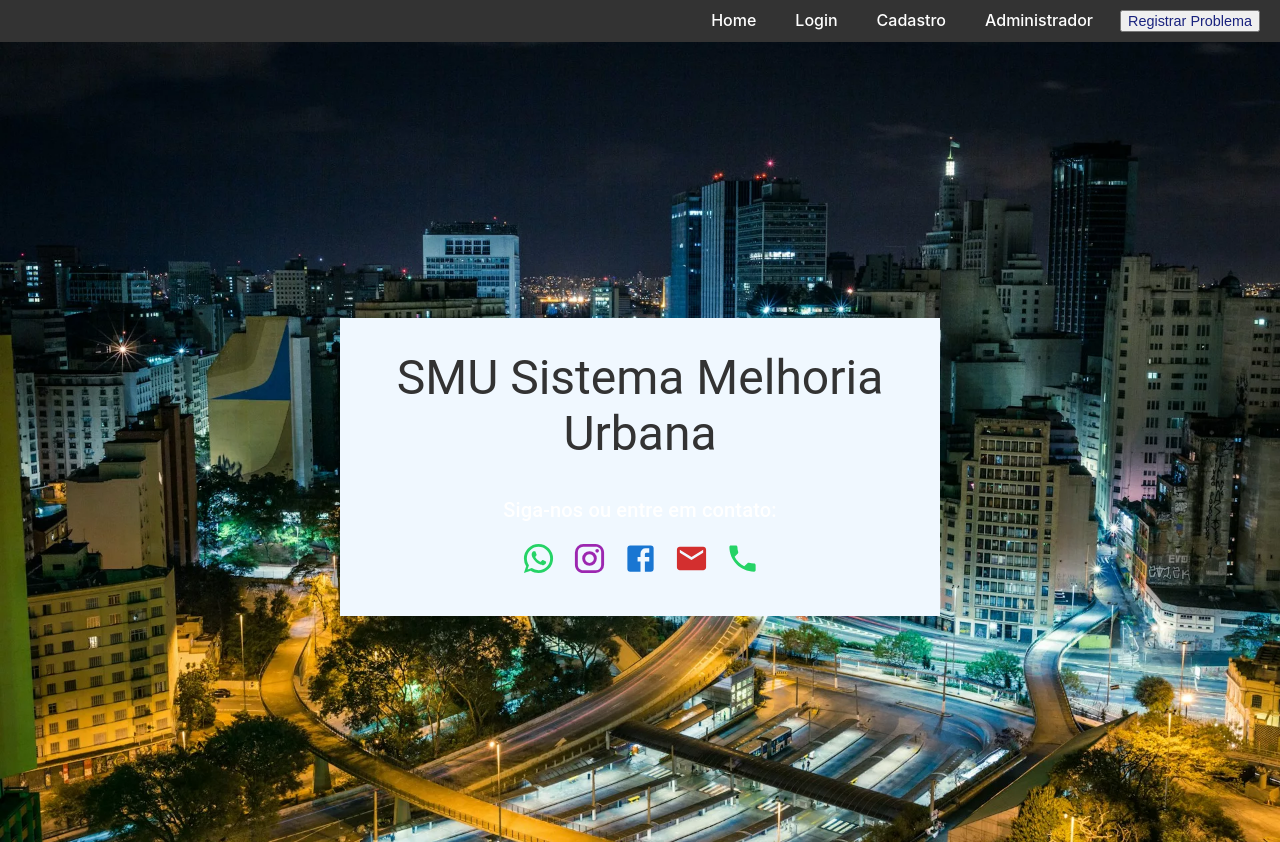
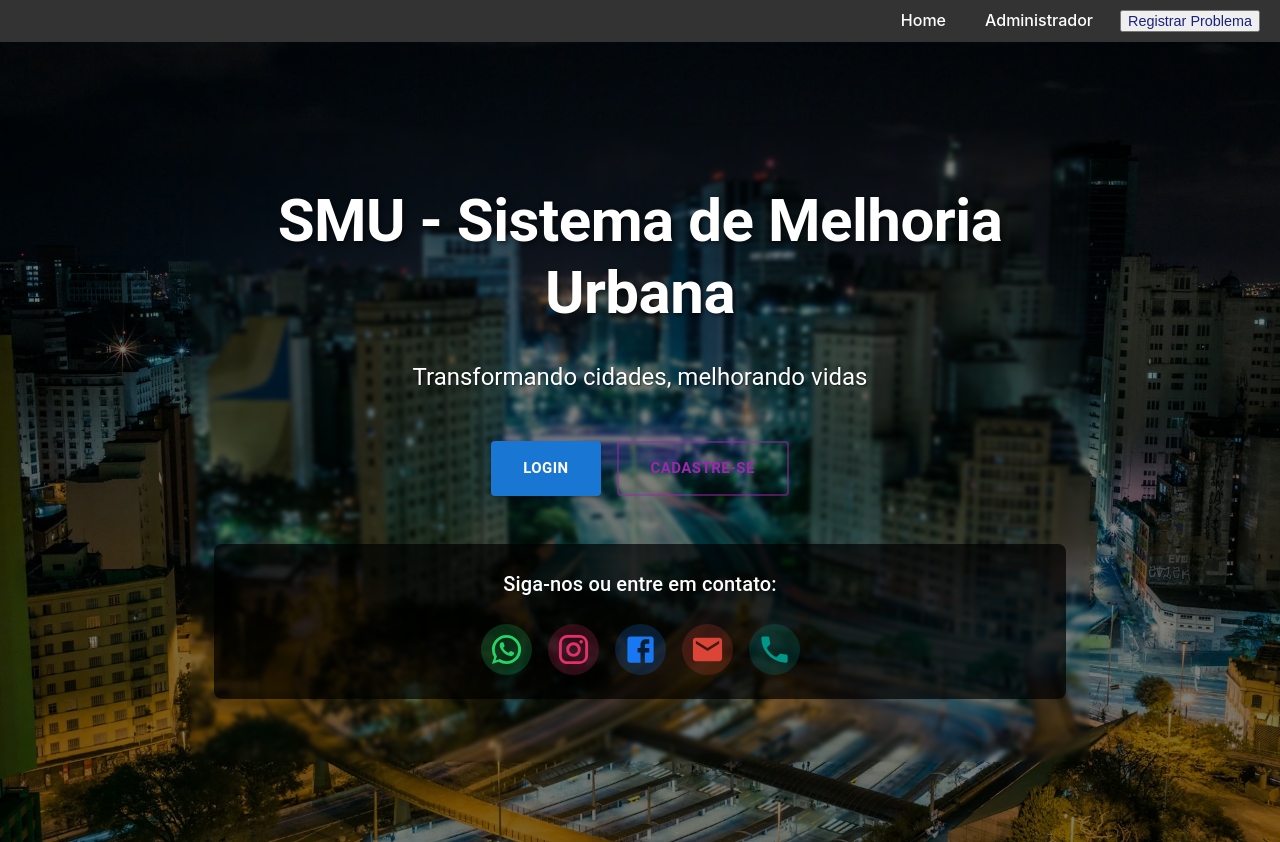
Before and after one commit to Lucianoneves/tcc, a React (Create React App) app in the folder registro/: page / in a window 1280 px wide. Built offline with nearby package versions, Linux system fonts and the light colour scheme; no server answers.

Commit message:
Armazenar fotos  para cada usuario no componente perfilUsuario

```diff
--- a/registro/src/contexts/auth.js
+++ b/registro/src/contexts/auth.js
@@ -26,6 +26,7 @@ function AuthProvider({ children }) {
    const [endereco, setEndereco] = useState('');
 
 
+
   const navigate = useNavigate();
 
   // Carregar usuário autenticado no início
@@ -52,6 +53,7 @@ function AuthProvider({ children }) {
             nome: docSnap.data().nome,
             email: currentUser.email,
             avatarUrl: docSnap.data().avatarUrl || null,
+            fotoPerfil: fotoPreview.trim() || user.fotoPerfil, // Mantém a foto atual se não houver nova
           };
 
           setUser(userData);
--- a/registro/src/pages/Home.js
+++ b/registro/src/pages/Home.js
@@ -1,50 +1,194 @@
 import React from 'react';
-import { Container, Typography, Box, IconButton } from '@mui/material';
+import { Container, Typography, Box, IconButton, Button, useTheme } from '@mui/material';
 import { WhatsApp, Instagram, Facebook, Email, Phone } from '@mui/icons-material';
+import { useNavigate } from 'react-router-dom';
 import '../styles/Home.css';
 
+
+
+
+
 function Home() {
+    const theme = useTheme();
+    const navigate = useNavigate();
+
     return (
         <Box
             sx={{
-                height: '100vh', // altura total da tela
-                backgroundImage: `url(${process.env.PUBLIC_URL}/img/a.webp)`, // Referência à imagem local
-                backgroundSize: 'cover', // Faz a imagem cobrir todo o fundo
-                backgroundPosition: 'center', // Centraliza a imagem
+                minHeight: '100vh',
+                backgroundImage: `url(${process.env.PUBLIC_URL}/img/a.webp)`,
+                backgroundSize: 'cover',
+                backgroundPosition: 'center',
+                backgroundAttachment: 'fixed',
                 display: 'flex',
                 flexDirection: 'column',
                 justifyContent: 'center',
                 alignItems: 'center',
-                color: '#fff', // Cor branca para o texto
+                color: theme.palette.common.white,
                 textAlign: 'center',
+                position: 'relative',
+                '&::before': {
+                    content: '""',
+                    position: 'absolute',
+                    top: 0,
+                    left: 0,
+                    right: 0,
+                    bottom: 0,
+                    backgroundColor: 'rgba(0, 0, 0, 0.5)',
+                    zIndex: 0,
+                }
             }}
         >
-            <Container maxWidth="sm" className="home-container" style={{ textAlign: 'center', marginTop: '50px' }}>
-                <Typography variant="h3" component="h1" gutterBottom className="home-title">
-                   SMU
-                   Sistema Melhoria Urbana
-                </Typography>
-                <Typography variant="body1" className="home-description" gutterBottom>
-
+            <Container
+                maxWidth="md"
+                sx={{
+                    position: 'relative',
+                    zIndex: 1,
+                    py: 8,
+                    backdropFilter: 'blur(2px)',
+                    borderRadius: 2
+                }}
+            >
+                <Typography
+                    variant="h2"
+                    component="h1"
+                    gutterBottom
+                    sx={{
+                        fontWeight: 'bold',
+                        textShadow: '2px 2px 4px rgba(0, 0, 0, 0.5)',
+                        mb: 4
+                    }}
+                >
+                    SMU - Sistema de Melhoria Urbana
                 </Typography>
 
-                <Box mt={4}>
-                    <Typography variant="h6" gutterBottom>Siga-nos ou entre em contato:</Typography>
-                    <Box display="flex" justifyContent="center">
-                        <IconButton aria-label="WhatsApp" href="https://wa.me/seuNumero" target="_blank" color="primary">
+                <Typography
+                    variant="h5"
+                    component="p"
+                    sx={{
+                        mb: 6,
+                        textShadow: '1px 1px 2px rgba(0, 0, 0, 0.5)'
+                    }}
+                >
+                    Transformando cidades, melhorando vidas
+                </Typography>
+
+                {/* Botões de Login e Cadastro */}
+                <Box sx={{ display: 'flex', gap: 2, justifyContent: 'center', mb: 6 }}>
+                    <Button
+                        variant="contained"
+                        color="primary"
+                        size="large"
+                        onClick={() => navigate('/login')}
+                        sx={{
+                            px: 4,
+                            py: 1.5,
+                            fontWeight: 'bold',
+                            boxShadow: 3,
+                            '&:hover': {
+                                transform: 'translateY(-2px)',
+                                boxShadow: 6
+                            }
+                        }}
+                    >
+                        Login
+                    </Button>
+                    <Button
+                        variant="outlined"
+                        color="secondary"
+                        size="large"
+                        onClick={() => navigate('/cadastrarUsuario')}
+                        sx={{
+                            px: 4,
+                            py: 1.5,
+                            fontWeight: 'bold',
+                            borderWidth: 2,
+                            '&:hover': {
+                                borderWidth: 2,
+                                transform: 'translateY(-2px)',
+                                backgroundColor: 'rgba(255, 255, 255, 0.1)'
+                            }
+                        }}
+                    >
+                        Cadastre-se
+                    </Button>
+                </Box>
+
+                <Box
+                    sx={{
+                        mt: 6,
+                        backgroundColor: 'rgba(0, 0, 0, 0.7)',
+                        py: 3,
+                        px: 4,
+                        borderRadius: 2
+                    }}
+                >
+                    <Typography variant="h6" gutterBottom sx={{ mb: 3 }}>
+                        Siga-nos ou entre em contato:
+                    </Typography>
+
+                    <Box
+                        display="flex"
+                        justifyContent="center"
+                        flexWrap="wrap"
+                        gap={2}
+                    >
+                        <IconButton
+                            aria-label="WhatsApp"
+                            href="https://wa.me/5541987762657"
+                            target="_blank"
+                            sx={{
+                                backgroundColor: 'rgba(37, 211, 102, 0.2)',
+                                '&:hover': { backgroundColor: 'rgba(37, 211, 102, 0.4)' }
+                            }}
+                        >
                             <WhatsApp fontSize="large" sx={{ color: '#25D366' }} />
                         </IconButton>
-                        <IconButton aria-label="Instagram" href="https://instagram.com/seuPerfil" target="_blank" color="secondary">
-                            <Instagram fontSize="large" />
+
+                        <IconButton
+                            aria-label="Instagram"
+                            href="https://instagram.com"
+                            target="_blank"
+                            sx={{
+                                backgroundColor: 'rgba(225, 48, 108, 0.2)',
+                                '&:hover': { backgroundColor: 'rgba(225, 48, 108, 0.4)' }
+                            }}
+                        >
+                            <Instagram fontSize="large" sx={{ color: '#E1306C' }} />
                         </IconButton>
-                        <IconButton aria-label="Facebook" href="https://facebook.com/seuPerfil" target="_blank" color="primary">
-                            <Facebook fontSize="large" />
+
+                        <IconButton
+                            aria-label="Facebook"
+                            href="https://facebook.com"
+                            target="_blank"
+                            sx={{
+                                backgroundColor: 'rgba(24, 119, 242, 0.2)',
+                                '&:hover': { backgroundColor: 'rgba(24, 119, 242, 0.4)' }
+                            }}
+                        >
+                            <Facebook fontSize="large" sx={{ color: '#1877F2' }} />
                         </IconButton>
-                        <IconButton aria-label="Email" href="mailto:seuEmail@example.com" color="error">
-                            <Email fontSize="large" />
+
+                        <IconButton
+                            aria-label="Email"
+                            href="mailto:contato@smu.com.br"
+                            sx={{
+                                backgroundColor: 'rgba(219, 68, 55, 0.2)',
+                                '&:hover': { backgroundColor: 'rgba(219, 68, 55, 0.4)' }
+                            }}
+                        >
+                            <Email fontSize="large" sx={{ color: '#DB4437' }} />
                         </IconButton>
-                        <IconButton aria-label="Telefone" href="tel:+5541987762657" color="success">
-                            <Phone fontSize="large" sx={{ color: '#25D366' }} />
+
+                        <IconButton
+                            aria-label="Telefone"
+                            href="tel:+5541987762657"
+                            sx={{
+                                backgroundColor: 'rgba(0, 150, 136, 0.2)',
+                                '&:hover': { backgroundColor: 'rgba(0, 150, 136, 0.4)' }
+                            }}
+                        >
+                            <Phone fontSize="large" sx={{ color: '#009688' }} />
                         </IconButton>
                     </Box>
                 </Box>
--- a/registro/src/pages/Navbar.js
+++ b/registro/src/pages/Navbar.js
@@ -23,8 +23,6 @@ function Navbar() {
             </div>
             <ul className="navbar-links">
                 <li><Link to="/">Home</Link></li>
-                <li><Link to="/login">Login</Link></li>
-                <li><Link to="/cadastrarUsuario">Cadastro</Link></li>
                 <li><Link to="/adminPage">Administrador</Link></li>
 
                 <li>
--- a/registro/src/pages/perfilUsuario.js
+++ b/registro/src/pages/perfilUsuario.js
@@ -33,6 +33,7 @@ function PerfilUsuario() {
             setEmail(userData.email || "");
             setTelefone(userData.telefone || "");
             setEndereco(userData.endereco || "");
+            setFotoPreview(userData.fotoPerfil || null); // Carrega a foto de perfil se existir
           }
         } catch (error) {
           console.error("Erro ao carregar dados:", error);
@@ -125,8 +126,10 @@ function PerfilUsuario() {
   const userDocRef = doc(db, "users", user.uid);
   const updates = {
     nome: nome.trim(),
+    email: email.trim(),
     telefone: telefone.trim(),
     endereco: endereco.trim(),
+    fotoPerfil: fotoPreview.trim() || user.fotoPerfil, // Mantém a foto atual se não houver nova
   };
 
   try {
```
Also changed, not shown: registro/src/SignUp/cadastrarUsuario.js (+9 -14 lines).
